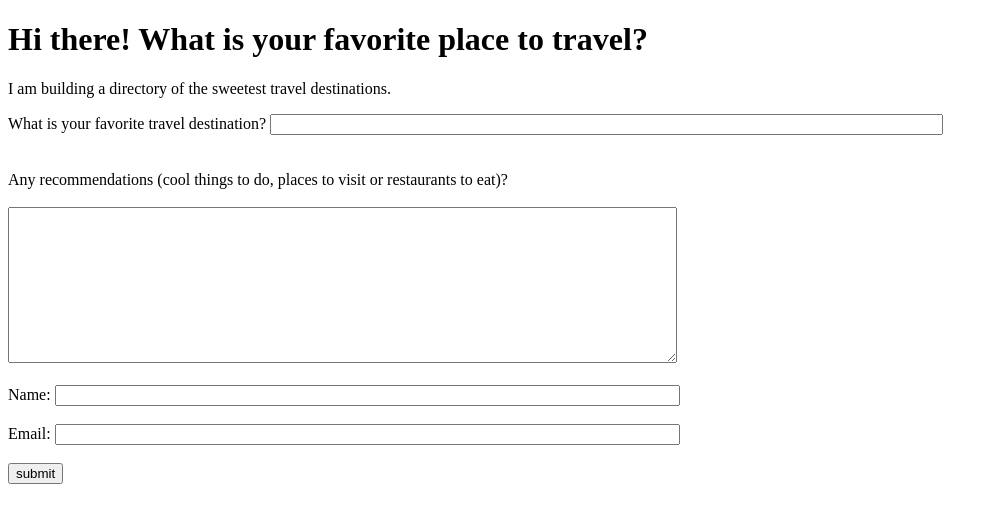
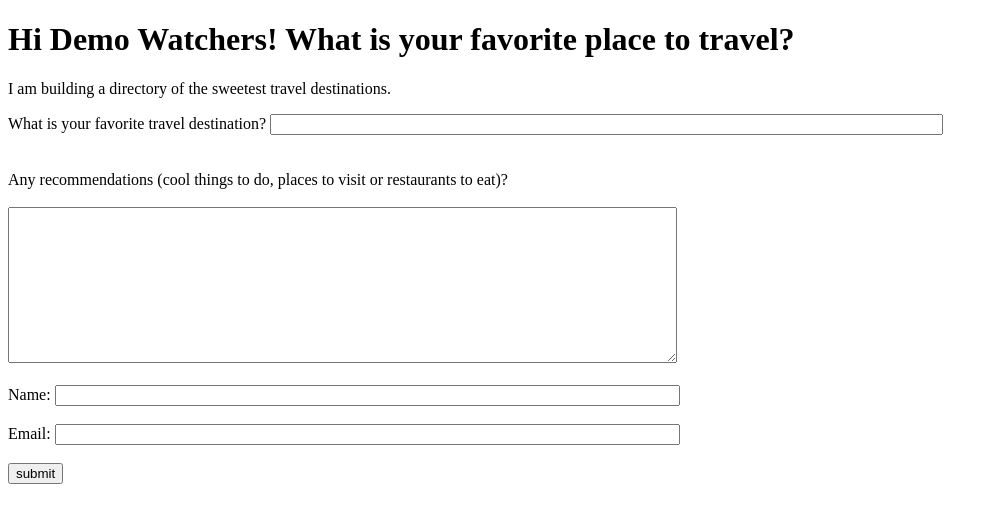
Before and after one commit to hansquaredwang/segment-onboarding-2, a plain HTML site: page index.html in a window 1280 px wide. Shown: the whole page, without its empty margins (0-998 px from the left). Drawn offline with Linux system fonts and the light colour scheme.

Commit message:
Update index.html

```diff
--- a/index.html
+++ b/index.html
@@ -13,7 +13,7 @@
 </head>
 
 <body>
-<h1>Hi there! What is your favorite place to travel?</h1>
+<h1>Hi Demo Watchers! What is your favorite place to travel?</h1>
 <p>I am building a directory of the sweetest travel destinations.</p>
 
 <form name="travel" onsubmit="identify(event)"> What is your favorite travel destination? <input name="destination" required="" size="81" type="text"/>
```
